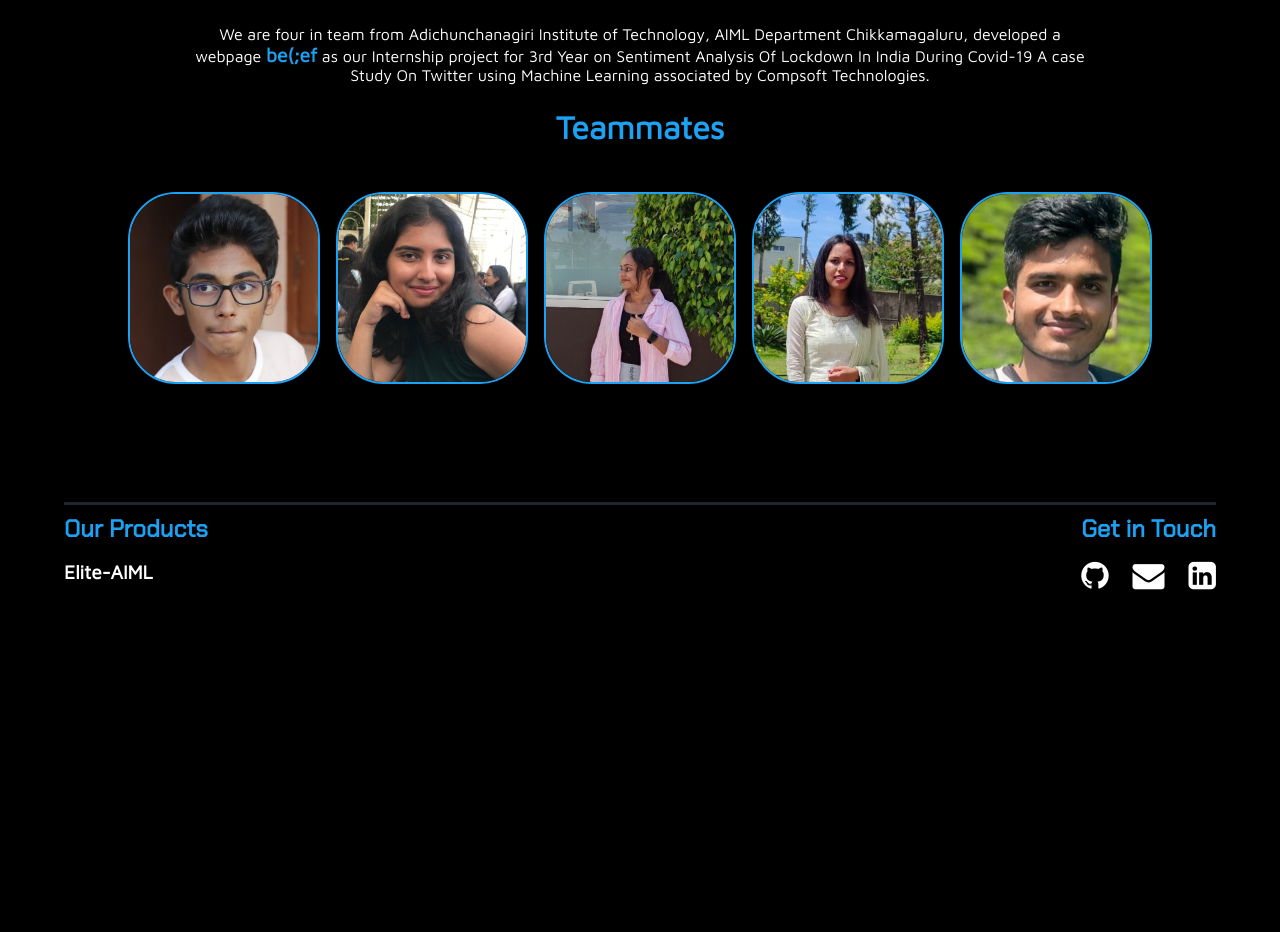
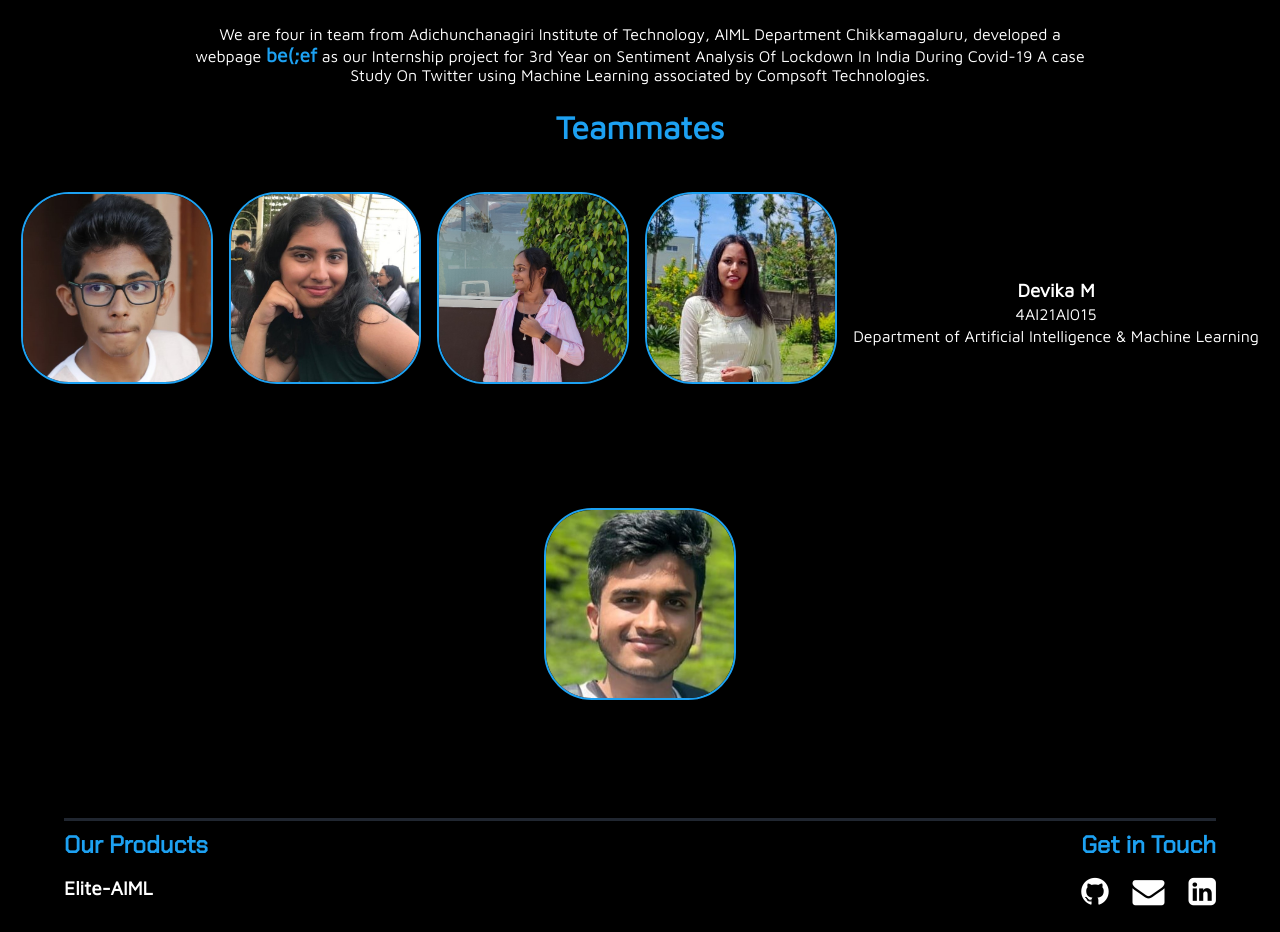
Before and after one commit to soorya-u/Belief, a Flask app: page /about in a window 1280 px wide. Shown: the part 344-1276 px from the top of the page. Before the commit the page ends 934 px from the top, so only its background shows below. Run offline with Flask 3, Linux system fonts and the light colour scheme.

Commit message:
Fixed Bugs

```diff
--- a/templates/about.html
+++ b/templates/about.html
@@ -105,6 +105,13 @@
           </div>
         </div>
       </div>
+      <div class="slide slide2">
+        <div class="content">
+          <h3>Devika M</h3>
+          <p>4AI21AI015</p>
+          <p>Department of Artificial Intelligence & Machine Learning</p>
+        </div>
+      </div>
 
       <!-- Dev 5 -->
       <div class="card">
```
